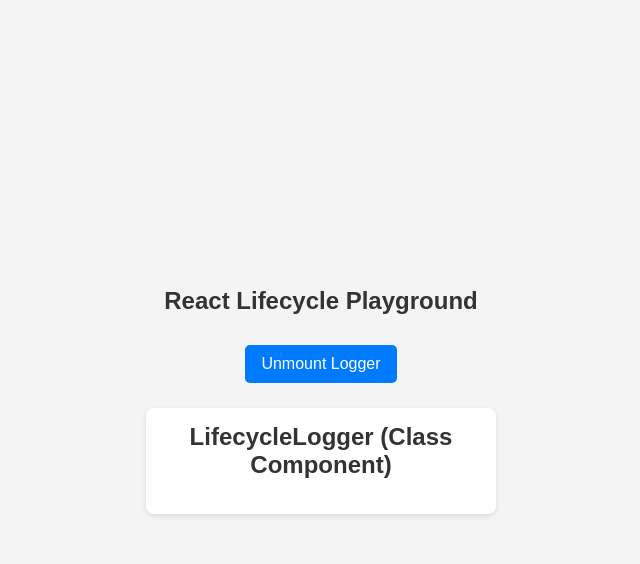
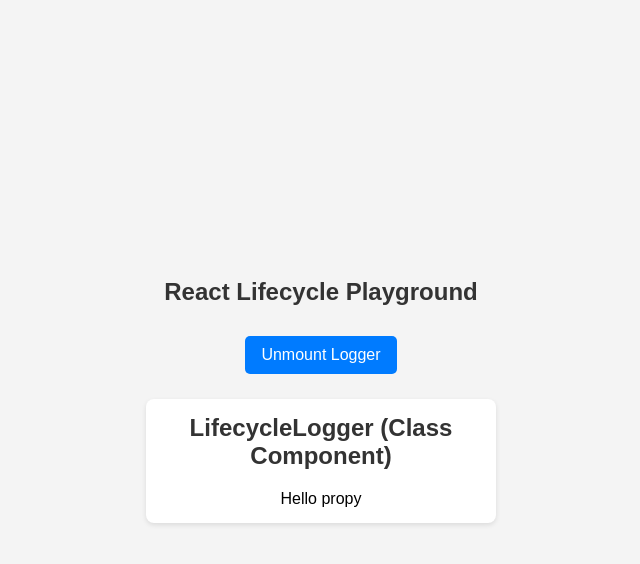
Before and after one commit to zieDoo/React-sandbox, a React (Vite) app in the folder 05_Component_Lifecycle_UseEffect_Hook/lifecycle-playground/: page / in a window 1280 px wide. Both pictures are taken after a click on the button "Mount Logger". Shown: the top 564 px of the page, without its empty margins (319-959 px from the left). Built offline with nearby package versions, Linux system fonts and the light colour scheme.

Commit message:
05 Component Lifecycle - Class component - props passing to class component

```diff
--- a/05_Component_Lifecycle_UseEffect_Hook/lifecycle-playground/src/App.jsx
+++ b/05_Component_Lifecycle_UseEffect_Hook/lifecycle-playground/src/App.jsx
@@ -16,8 +16,8 @@ function App() {
         {showLogger ? "Unmount Logger" : "Mount Logger"}
       </button>
 
-      {/* We can call our class component as usual */}
-      {showLogger && <LifecycleLogger />}
+      {/* We passing a props as regular functional component */}
+      {showLogger && <LifecycleLogger message="Hello propy" />}
     </div>
   );
 }
--- a/05_Component_Lifecycle_UseEffect_Hook/lifecycle-playground/src/components/LifecycleLogger.jsx
+++ b/05_Component_Lifecycle_UseEffect_Hook/lifecycle-playground/src/components/LifecycleLogger.jsx
@@ -1,13 +1,23 @@
-// For class component we need to import a React Component.
 import { Component } from "react";
 
-// When we using a class, we need to extend a main Component class from React.
 class LifecycleLogger extends Component {
-  // In Class component, we need to add a render method and from that we can run return.
+  // In class component, we taking a props trough constructor
+  // (not with parameters like in functional component)
+
+  // Constructor is ran when component is INITIALIZED and we taken props here.
+  constructor(props) {
+    // REMEMBER: we need to call constructor of the component that we extending, "Component"
+    // So we need to call function 'super()' with props
+    super(props);
+    console.log("Component init...");
+  }
+
   render() {
     return (
       <div className="logger-container">
         <h2>LifecycleLogger (Class Component)</h2>
+        {/* We use 'this' to access a props within a class component */}
+        <p>{this.props.message}</p>
       </div>
     );
   }
```
